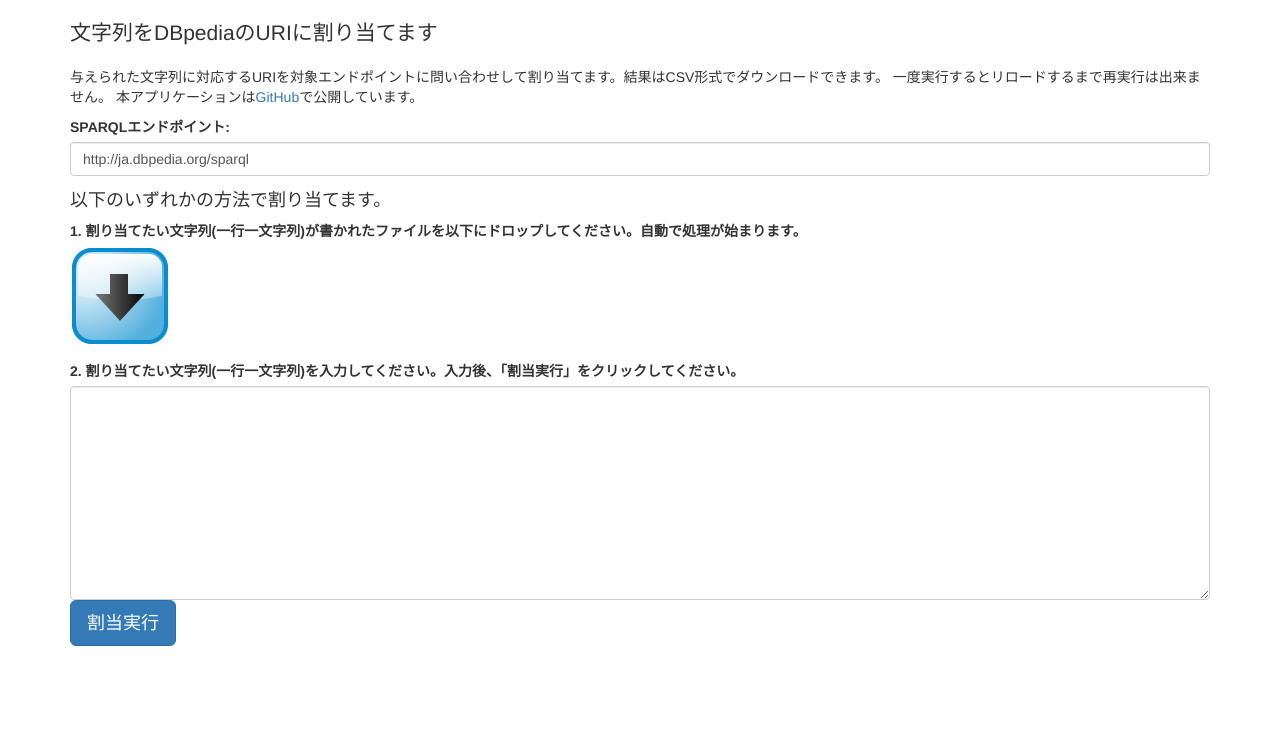
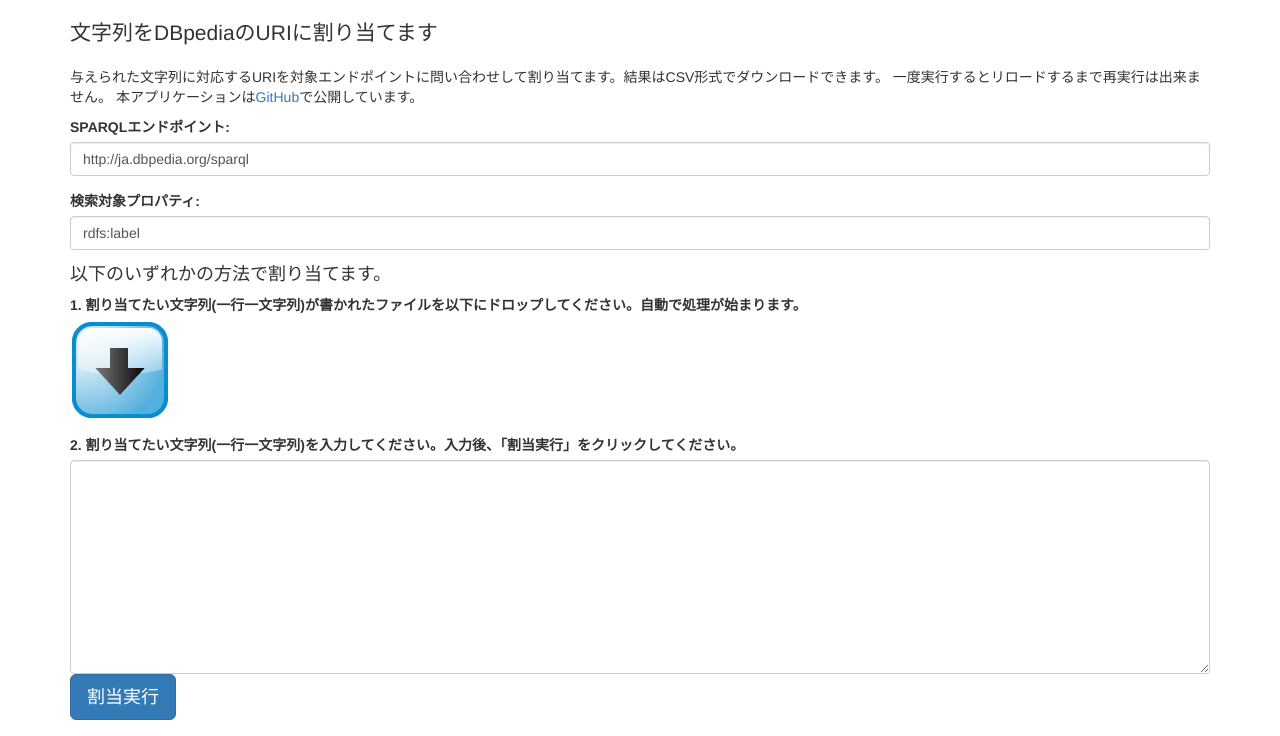
Before and after one commit to yayamamo/anyLink, a plain HTML site: page getLOD/index.html in a window 1280 px wide. Shown: the part 102-838 px from the top of the page. Before the commit the page ends 800 px from the top, so only its background shows below. Drawn offline with nearby package versions, Linux system fonts and the light colour scheme.

Commit message:
プロパティの設定を可能にする。

```diff
--- a/getLOD/index.html
+++ b/getLOD/index.html
@@ -58,6 +58,9 @@
   <form><div class="form-group">
 	<label>SPARQLエンドポイント:</label>
     <input id="endpoint" class="form-control" value="http://ja.dbpedia.org/sparql" type="text">
+	</div><div class="form-group">
+	<label>検索対象プロパティ:</label>
+	<input id="predicate" class="form-control" value="rdfs:label" type="text">
 	</div>
 	<h4>以下のいずれかの方法で割り当てます。</h4>
 	<div class="form-group">
@@ -142,7 +145,7 @@ var mkQuery = function(cliteral) {
 	return 'PREFIX rdfs: <http://www.w3.org/2000/01/rdf-schema#>\n' +
 	'SELECT DISTINCT ?s\n' +
 	'FROM <http://ja.dbpedia.org>\n' +
-	'WHERE { ?s rdfs:label "' + ecliteral + '"@ja . }'
+	'WHERE { ?s ' + $('#predicate').val() + ' "' + ecliteral + '"@ja . }'
 };
 
 var issueQuery = function(q,i) {
```
